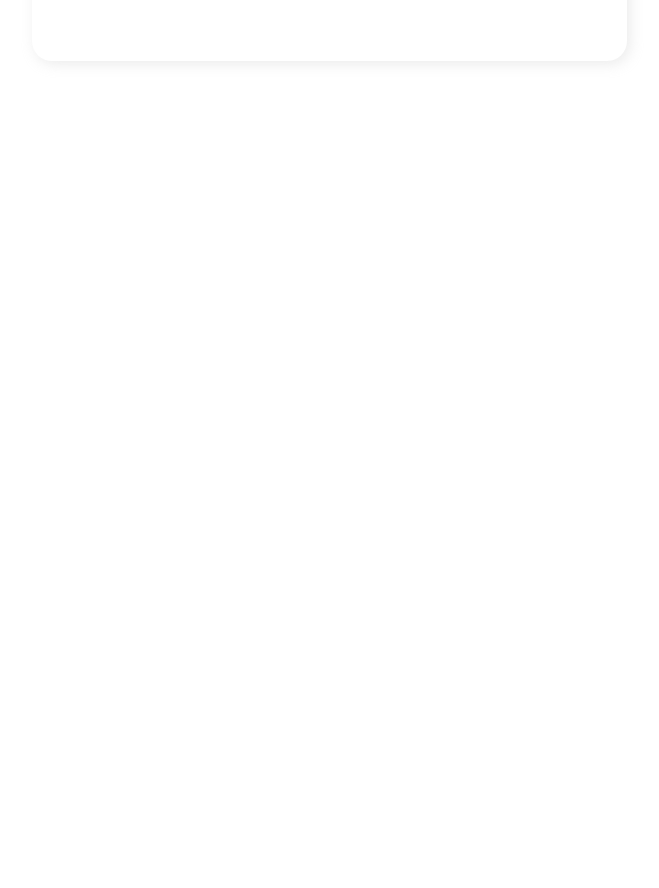
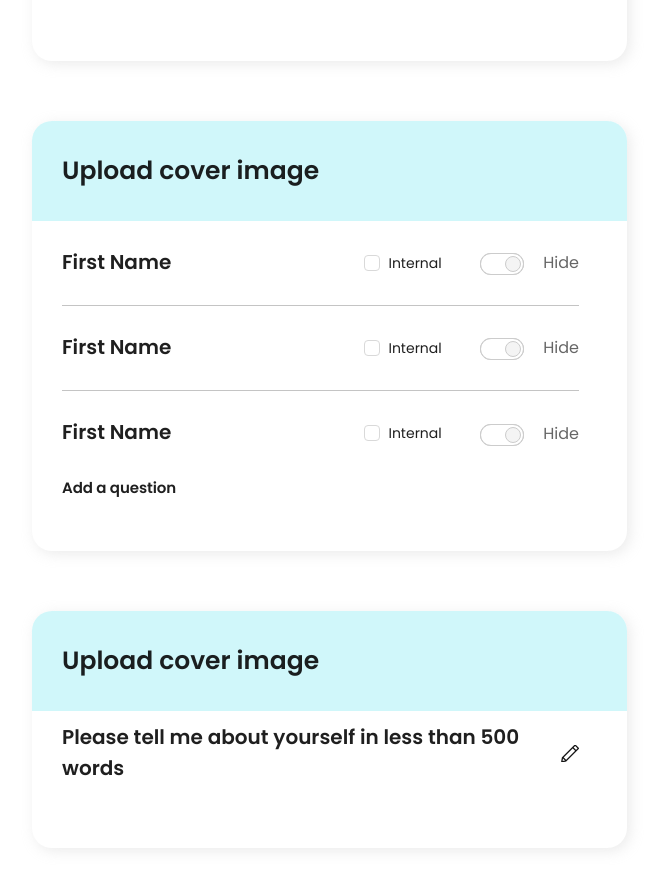
Before and after one commit to mohamedkhaled4053/Task1, a React (Create React App) app: page / in a window 1280 px wide. Shown: the part 760-1648 px from the top of the page, without its empty margins (153-812 px from the left). Before the commit the page ends 1617 px from the top, so only its background shows below. Built offline with nearby package versions, Linux system fonts and the light colour scheme.

Commit message:
info card style

```diff
--- a/src/components/Main/Main.tsx
+++ b/src/components/Main/Main.tsx
@@ -2,8 +2,9 @@ import "./style.scss";
 import Navbar from "../Navbar/Navbar";
 // import { ApplicationForm, mockData } from "../utils/mock";
 // import { useState } from "react";
-import { Form, Upload } from "antd";
+import { Form, Upload, Checkbox, Switch } from "antd";
 import { ImgIcon } from "../Icon/ImgIcon";
+import { Icon } from "../Icon/Icon";
 
 const Main = () => {
   //   let [FormData, setFormData] = useState<ApplicationForm>(mockData);
@@ -36,6 +37,58 @@ const Main = () => {
             </Form.Item>
           </div>
         </div>
+        <div className="card">
+          <div className="card-header">Upload cover image</div>
+          <div className="card-body">
+            <div className="infos">
+              <div className="info">
+                <p className="title">First Name</p>
+                <Form.Item
+                  name={["personalInformation", "firstName", "internal"]}
+                >
+                  <Checkbox>Internal</Checkbox>
+                </Form.Item>
+                <Form.Item name={["personalInformation", "firstName", "show"]}>
+                  <Switch id="test" /> <label htmlFor="test">Hide</label>
+                </Form.Item>
+              </div>
+              <div className="info">
+                <p className="title">First Name</p>
+                <Form.Item
+                  name={["personalInformation", "firstName", "internal"]}
+                >
+                  <Checkbox>Internal</Checkbox>
+                </Form.Item>
+                <Form.Item name={["personalInformation", "firstName", "show"]}>
+                  <Switch id="test" /> <label htmlFor="test">Hide</label>
+                </Form.Item>
+              </div>
+              <div className="info">
+                <p className="title">First Name</p>
+                <Form.Item
+                  name={["personalInformation", "firstName", "internal"]}
+                >
+                  <Checkbox>Internal</Checkbox>
+                </Form.Item>
+                <Form.Item name={["personalInformation", "firstName", "show"]}>
+                  <Switch id="test" /> <label htmlFor="test">Hide</label>
+                </Form.Item>
+              </div>
+            </div>
+            <div className="add-question">
+              <Icon name="add" width={25} /> Add a question
+            </div>
+          </div>
+        </div>
+        <div className="card">
+          <div className="card-header">Upload cover image</div>
+          <div className="card-body">
+            <div className="question saved">
+              <p className="title">Please tell me about yourself in less than 500 words</p>
+              <ImgIcon name="edit" width={18}/>
+            </div>
+          </div>
+        </div>
       </Form>
     </div>
   );
--- a/src/components/Main/style.scss
+++ b/src/components/Main/style.scss
@@ -20,9 +20,6 @@
       }
       &.upload .card-body {
         padding: 60px 40px;
-      }
-      .card-body {
-        padding: 38px 48px 52px 30px;
         .ant-upload-drag {
           background-color: white;
           border-radius: 5px;
@@ -42,6 +39,104 @@
           padding-bottom: 60px;
         }
       }
+      .card-body {
+        padding: 0px 48px 52px 30px;
+
+        .info,
+        .question {
+          height: 85px;
+          display: flex;
+          align-items: center;
+          &:not(:last-child) {
+            border-bottom: 1px solid #c4c4c4;
+          }
+
+          .title {
+            flex: 2;
+            font-size: 20px;
+            font-weight: 600;
+          }
+        }
+
+        .info {
+          .ant-form-item {
+            flex: 1;
+            margin: 0;
+            display: flex;
+            justify-content: end;
+            .ant-checkbox-wrapper {
+              &:hover {
+                .ant-checkbox-inner {
+                  border-color: #087b2f;
+                }
+              }
+              .ant-checkbox-inner {
+                &::after {
+                  content: "";
+                  background-image: url("../../assets/svgs/true.svg");
+                  width: 100%;
+                  height: 100%;
+                  transform: unset;
+                  border: none;
+                  background-position: center;
+                  top: 0;
+                  inset-inline-start: unset;
+                  opacity: 0;
+                }
+              }
+              .ant-checkbox {
+                &.ant-checkbox-checked {
+                  .ant-checkbox-inner {
+                    border-color: #087b2f;
+                    background: #087b2f;
+                    &::after {
+                      opacity: 1;
+                    }
+                  }
+                }
+              }
+            }
+
+            .ant-switch {
+              & + label {
+                margin-left: 16px;
+                color: #666;
+                font-size: 16px;
+              }
+              direction: rtl;
+              .ant-switch-handle::before {
+                background-color: #f4f4f4;
+                border: 1px solid #cccccc;
+                box-shadow: none;
+                margin: 1px;
+              }
+              .ant-switch-inner {
+                background: white;
+                transition: 0.2s;
+                border: 1px solid #cccccc;
+                box-shadow: none;
+              }
+              &.ant-switch-checked {
+                .ant-switch-handle::before {
+                  background-color: white;
+                  border: none;
+                }
+                .ant-switch-inner {
+                  background: #087b2f;
+                }
+              }
+            }
+          }
+        }
+
+        .add-question {
+          display: flex;
+          gap: 20px;
+          font-size: 15px;
+          font-weight: 600;
+          letter-spacing: -0.09px;
+        }
+      }
     }
   }
 }
```
Also changed, not shown: src/assets/svgs/add.svg (added), src/assets/svgs/true.svg (added).
